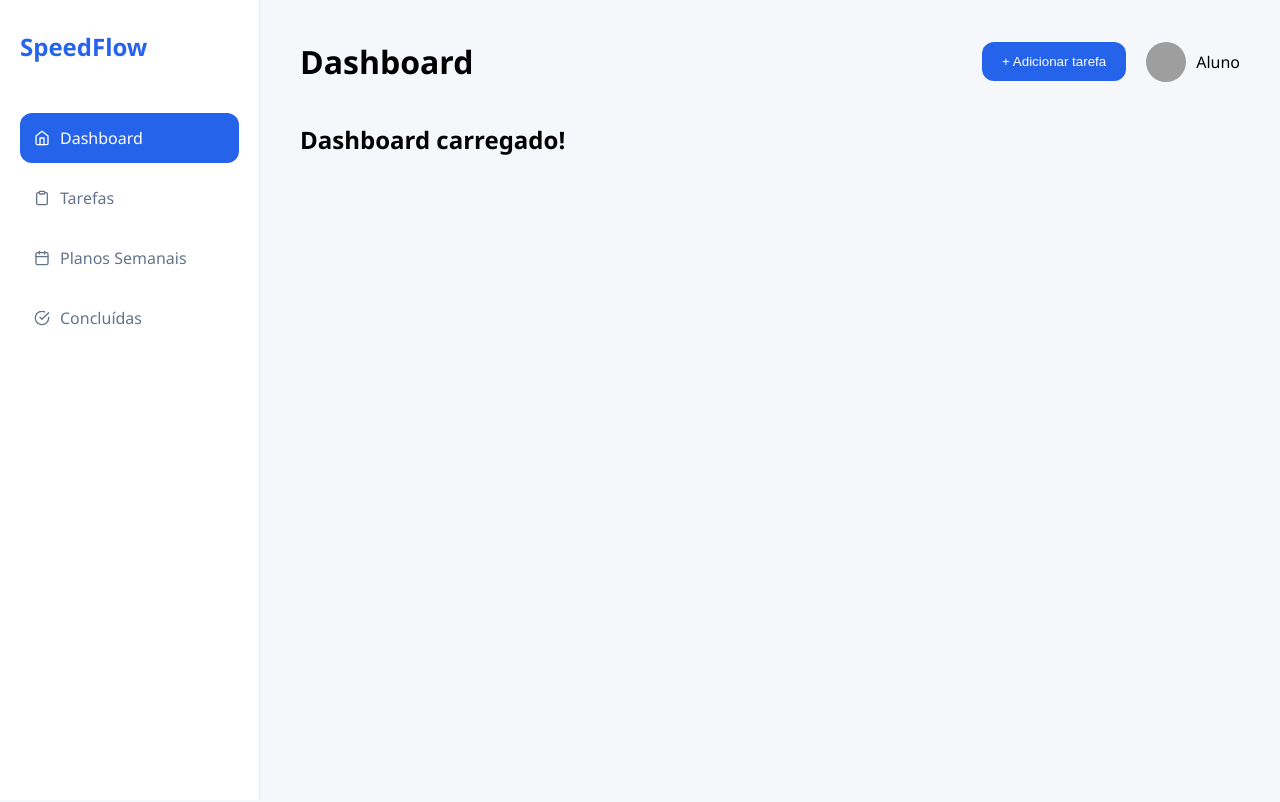
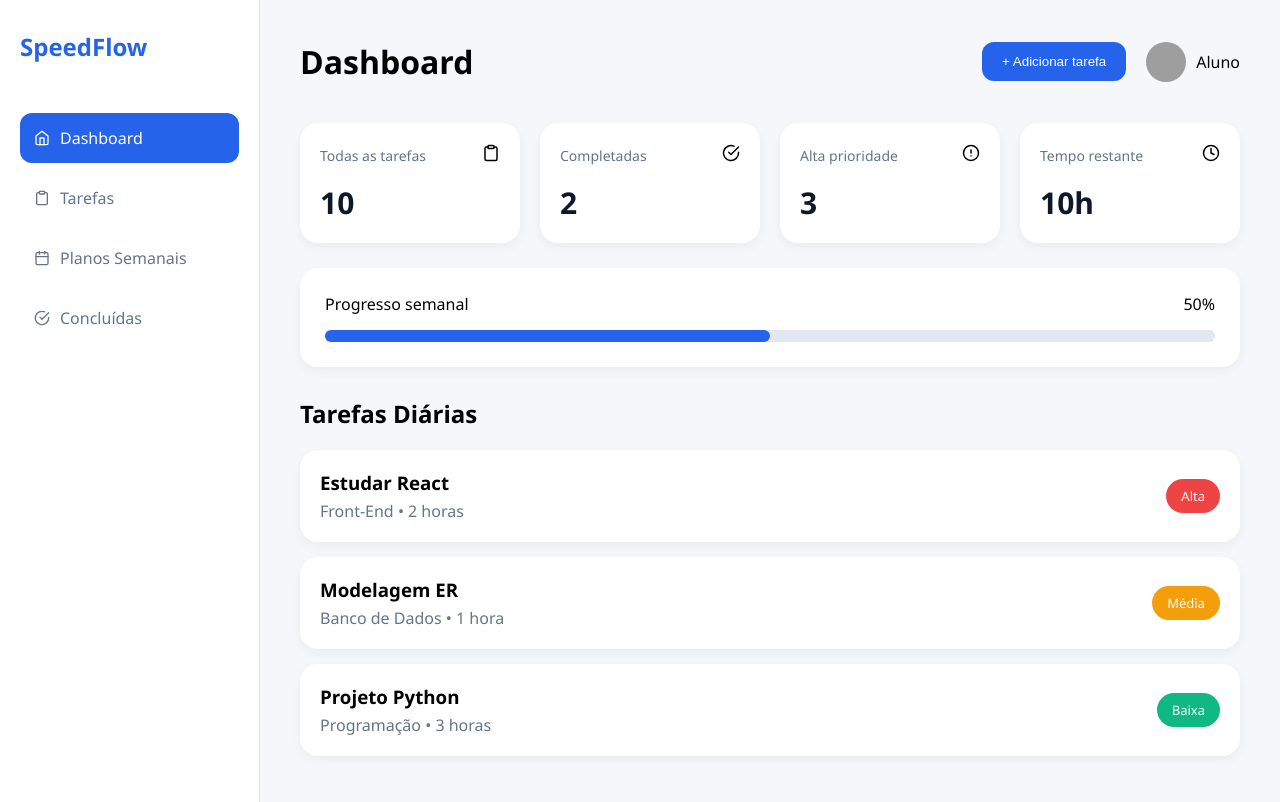
Before and after one commit to Lvmonegatto/Projeto-Front-End, a React (Vite) app: page / in a window 1280 px wide. Shown: the top 802 px of the page. Built offline with nearby package versions, Linux system fonts and the light colour scheme; grey boxes are pictures that could not be loaded.

Commit message:
feat: Componentes e Styles do Dashboar

```diff
--- a/src/components/ProgressBar.jsx
+++ b/src/components/ProgressBar.jsx
@@ -0,0 +1,21 @@
+import "../styles/progressbar.css";
+
+export default function ProgressBar({ porcentagem }) {
+  return (
+    <div className="progress-container">
+
+      <div className="progress-info">
+        <span>Progresso semanal</span>
+        <span>{porcentagem}%</span>
+      </div>
+
+      <div className="progress-bar">
+        <div
+          className="progress-fill"
+          style={{ width: `${porcentagem}%` }}
+        ></div>
+      </div>
+
+    </div>
+  );
+}
--- a/src/components/StatsCard.jsx
+++ b/src/components/StatsCard.jsx
@@ -0,0 +1,16 @@
+import "../styles/statscard.css";
+
+export default function StatsCard({ titulo, valor, icone }) {
+  return (
+    <div className="stats-card">
+
+      <div className="stats-header">
+        <span>{titulo}</span>
+        <span className="stats-icon">{icone}</span>
+      </div>
+
+      <h2>{valor}</h2>
+
+    </div>
+  );
+}import "../styles/statscard.css";
--- a/src/components/TaskCard.jsx
+++ b/src/components/TaskCard.jsx
@@ -0,0 +1,28 @@
+import "../styles/taskcard.css";
+
+export default function TaskCard({
+  titulo,
+  materia,
+  tempo,
+  prioridade
+}) {
+  return (
+    <div className="task-card">
+
+      <div>
+
+        <h3>{titulo}</h3>
+
+        <p>
+          {materia} • {tempo}
+        </p>
+
+      </div>
+
+      <span className={`priority ${prioridade.toLowerCase()}`}>
+        {prioridade}
+      </span>
+
+    </div>
+  );
+}
--- a/src/pages/Dashboard.jsx
+++ b/src/pages/Dashboard.jsx
@@ -1,9 +1,20 @@
 import Sidebar from "../components/Sidebar";
 import Header from "../components/Header";
+import StatsCard from "../components/StatsCard";
+import ProgressBar from "../components/ProgressBar";
+import TaskCard from "../components/TaskCard";
+
+import {
+  FiClipboard,
+  FiCheckCircle,
+  FiAlertCircle,
+  FiClock
+} from "react-icons/fi";
 
 import "../styles/dashboard.css";
 
 export default function Dashboard() {
+
   return (
     <div className="layout">
 
@@ -13,7 +24,62 @@ export default function Dashboard() {
 
         <Header titulo="Dashboard" />
 
-        <h2>Dashboard carregado!</h2>
+        <div className="stats-grid">
+
+          <StatsCard
+            titulo="Todas as tarefas"
+            valor="10"
+            icone={<FiClipboard />}
+          />
+
+          <StatsCard
+            titulo="Completadas"
+            valor="2"
+            icone={<FiCheckCircle />}
+          />
+
+          <StatsCard
+            titulo="Alta prioridade"
+            valor="3"
+            icone={<FiAlertCircle />}
+          />
+
+          <StatsCard
+            titulo="Tempo restante"
+            valor="10h"
+            icone={<FiClock />}
+          />
+
+        </div>
+
+        <ProgressBar porcentagem={50} />
+
+        <section className="dashboard-tasks">
+
+          <h2>Tarefas Diárias</h2>
+
+          <TaskCard
+            titulo="Estudar React"
+            materia="Front-End"
+            tempo="2 horas"
+            prioridade="Alta"
+          />
+
+          <TaskCard
+            titulo="Modelagem ER"
+            materia="Banco de Dados"
+            tempo="1 hora"
+            prioridade="Média"
+          />
+
+          <TaskCard
+            titulo="Projeto Python"
+            materia="Programação"
+            tempo="3 horas"
+            prioridade="Baixa"
+          />
+
+        </section>
 
       </main>
 
--- a/src/styles/dashboard.css
+++ b/src/styles/dashboard.css
@@ -0,0 +1,13 @@
+.stats-grid{
+    display:grid;
+    grid-template-columns:repeat(4,1fr);
+    gap:20px;
+}
+
+.dashboard-tasks{
+    margin-top:30px;
+}
+
+.dashboard-tasks h2{
+    margin-bottom:20px;
+}
--- /dev/null
+++ b/src/styles/progressbar.css
@@ -0,0 +1,26 @@
+.progress-container{
+    background:white;
+    padding:25px;
+    border-radius:18px;
+    margin-top:25px;
+    box-shadow:0 4px 12px rgba(0,0,0,.05);
+}
+
+.progress-info{
+    display:flex;
+    justify-content:space-between;
+    margin-bottom:15px;
+}
+
+.progress-bar{
+    width:100%;
+    height:12px;
+    background:#e2e8f0;
+    border-radius:999px;
+}
+
+.progress-fill{
+    height:100%;
+    background:#2563eb;
+    border-radius:999px;
+}
--- /dev/null
+++ b/src/styles/statscard.css
@@ -0,0 +1,27 @@
+.stats-card{
+    background:white;
+    border-radius:18px;
+    padding:20px;
+    box-shadow:0 4px 12px rgba(0,0,0,.05);
+}
+
+.stats-header{
+    display:flex;
+    justify-content:space-between;
+    align-items:center;
+    margin-bottom:15px;
+}
+
+.stats-header span:first-child{
+    color:#64748b;
+    font-size:14px;
+}
+
+.stats-icon{
+    font-size:18px;
+}
+
+.stats-card h2{
+    font-size:30px;
+    color:#0f172a;
+}
--- /dev/null
+++ b/src/styles/taskcard.css
@@ -0,0 +1,40 @@
+.task-card{
+    background:white;
+    padding:20px;
+    border-radius:18px;
+
+    display:flex;
+    justify-content:space-between;
+    align-items:center;
+
+    margin-bottom:15px;
+
+    box-shadow:0 4px 12px rgba(0,0,0,.05);
+}
+
+.task-card h3{
+    margin-bottom:5px;
+}
+
+.task-card p{
+    color:#64748b;
+}
+
+.priority{
+    color:white;
+    padding:8px 15px;
+    border-radius:999px;
+    font-size:13px;
+}
+
+.alta{
+    background:#ef4444;
+}
+
+.média{
+    background:#f59e0b;
+}
+
+.baixa{
+    background:#10b981;
+}
```
